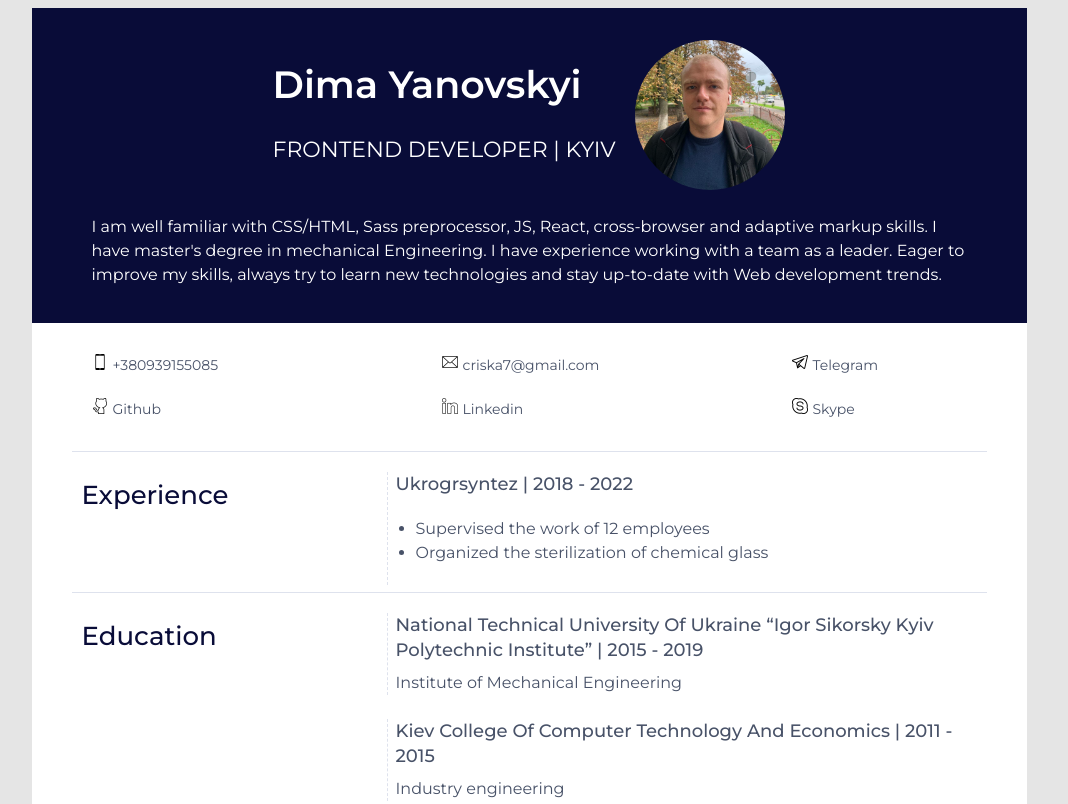
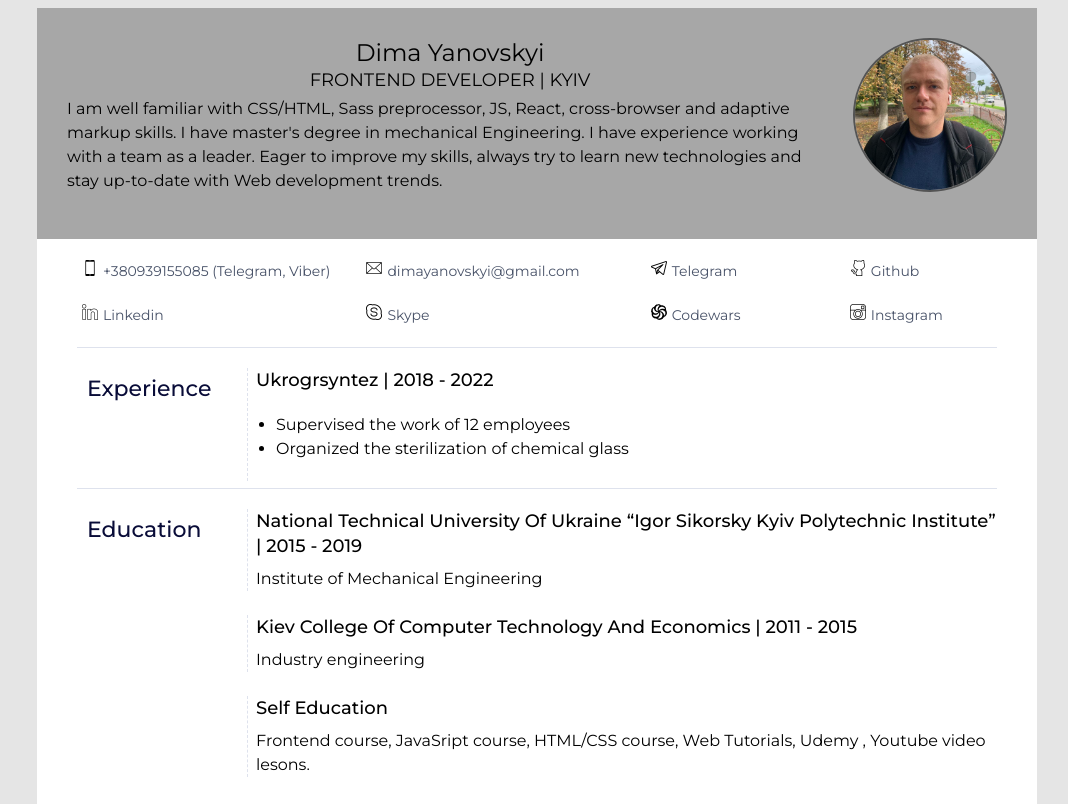
Before and after one commit to Defisto7/CV, a plain HTML site: page index.html in a window 1280 px wide. Shown: the top 804 px of the page, without its empty margins (111-1179 px from the left). Drawn offline with Linux system fonts and the light colour scheme.

Commit message:
Master
redesign

```diff
--- a/index.html
+++ b/index.html
@@ -12,25 +12,16 @@
     <link rel="stylesheet" href="style.css">
 </head>
 
-<body></body>
+<body>
 <div class="page">
     <header class="about">
         <div>
-            <div>
-                <h1 class="about__name">
-                    Dima Yanovskyi
-                </h1>
-                <div class="about__role">
-                    FRONTEND DEVELOPER | KYIV
-                </div>
+            <h1 class="about__name">
+                Dima Yanovskyi
+            </h1>
+            <div class="about__role">
+                FRONTEND DEVELOPER | KYIV
             </div>
-
-
-        </div>
-
-        <img class="about__photo" src="img/photo.jpg" alt="Dima Yanovskyi">
-
-        <div>
             <p class="about__text">
                 I am well familiar with CSS/HTML, Sass preprocessor, JS, React, cross-browser and adaptive markup
                 skills. I have master's degree in mechanical Engineering. I have experience working with a team as a
@@ -38,24 +29,32 @@
                 development trends.
             </p>
         </div>
+        <img class="about__photo" src="img/photo.jpg" alt="Dima Yanovskyi">
+
+        <div>
+
+        </div>
 
     </header>
 
     <main class="main">
         <section class="contacs">
             <a class="contacs__link phone" href="tel:+380939155085"><img class="icons" src="img/icons/smartphone.png"
-                    alt><img>+380939155085</a>
+                    alt><img>+380939155085 (Telegram, Viber)</a>
             <a class="contacs__link" href="mailto:criska7@gmail.com"><img class="icons" src="img/icons/email.png"
-                    alt><img>criska7@gmail.com</a>
+                    alt><img>dimayanovskyi@gmail.com</a>
             <a class="contacs__link" target="_blank" href="http://t.me/Defisto"><img class="icons"
                     src="img/icons/telegram.png" alt><img>Telegram</a>
             <a class="contacs__link" target="_blank" href="https://github.com/Defisto7"><img class="icons"
                     src="img/icons/github.png" alt><img>Github</a>
-            <a class="contacs__link" target="_blank"
-                href="https://www.linkedin.com/in/%D0%B4%D0%B8%D0%BC%D0%B0-%D1%8F%D0%BD%D0%BE%D0%B2%D1%81%D0%BA%D0%B8%D0%B9-23670022a/"><img
+            <a class="contacs__link" target="_blank" href="https://www.linkedin.com/in/dima-yanovskji-23670022a/"><img
                     class="icons" src="img/icons/linkedin.png" alt><img>Linkedin</a>
             <a class="contacs__link" target="_blank" href="https://join.skype.com/invite/BiztS3KVodNb"><img
                     class="icons" src="img/icons/skype.png" alt><img>Skype</a>
+            <a class="contacs__link" target="_blank" href="https://www.codewars.com/users/Defisto"><img class="icons"
+                    src="img/icons/codewars.png" alt><img>Codewars</a>
+            <a class="contacs__link" target="_blank" href="https://www.instagram.com/defisto77/"><img class="icons"
+                    src="img/icons/instagram.png" alt><img>Instagram</a>
         </section>
         <section class="info">
             <h2 class="info__title">Experience</h2>
@@ -181,14 +180,12 @@
                 <div class="project">
                     <h3 class="skills__title">Furniture collection</h3>
                     <h3 class="skills__title"></h3>
-                    <br>
                     <div class="project__link">
                         <a class="project__link" target="_blank" href="https://github.com/Defisto7/desire"><img
                                 class="icons" src="img/icons/github.png" alt><img>Github</a>
                         <a class="project__link" target="_blank" href="https://defisto7.github.io/desire-dist/"><img
                                 class="icons" src="img/icons/internet.png" alt><img>Demo</a>
                     </div>
-
                 </div>
 
             </div>
--- a/style.css
+++ b/style.css
@@ -1,11 +1,13 @@
 body {
+  width: 100%;
   font-family: 'Montserrat', sans-serif;
   font-style: normal;
   font-weight: normal;
   font-size: 16px;
   line-height: 150%;
-  color: #485268;
+  color: #000000;
   background-color: #E5E5E5;
+  box-sizing:border-box
 }
 strong {
   font-weight: 500;
@@ -13,14 +15,9 @@ strong {
 /* #region about */
 .about {
   display: flex;
-  justify-content: center;;
-  flex-wrap: wrap;
-  padding-top: 32px;
-  padding-left: 60px;
-  padding-right: 60px;
-  padding-bottom: 20px;
-  background-color: #090c38;
-  color: white;
+  justify-content: space-between;;
+  padding: 30px;
+  background-color: #a7a7a7;
 }
 .about__photo {
   width: 150px;
@@ -28,26 +25,27 @@ strong {
   border-radius: 50%;
   margin-left: 20px;
   object-fit: cover;
+  border: rgb(84, 84, 84) 2px solid;
 }
 .about__name {
-  margin: 15px 0 20px 0;
-  font-weight: 600;
-  font-size: 38px;
-  line-height: 60px;
+  margin: 0;
+  text-align: center;
+  font-weight: 400;
+  font-size: 24px;
+  line-height: 30px;
 }
 .about__role {
-  margin: 0 0 8px 0;
-  font-size: 22px;
-  line-height: 30px;
+  text-align: center;
+  font-size: 18px;
 }
 .about__text {
-  margin-top: 25px;
+  margin-top: 5px;
   width: 100%;
 }
 /* #endregion */
 
 .page {
-   width: 995px;
+   width: 1000px;
    margin: 0 auto;
 }
 
@@ -58,11 +56,11 @@ strong {
 /* #region contacs */
 .contacs{
   display: grid;
-  grid-template-columns: 1fr 1fr 0.5fr;
+  grid-template-columns: 1fr 1fr 0.7fr 0.5fr;
   grid-row-gap: 20px;
   font-size: 14px;
   justify-content: space-between;
-  padding: 30px 20px;
+  padding: 20px 5px;
 }
 
 .contacs__link{
@@ -91,13 +89,13 @@ strong {
 .info__title {
   margin: 10px;
   font-weight: 500;
-  font-size: 26px;
+  font-size: 22px;
   line-height: 100%;
   color:  #090c38;
 }
 
 .info__content {
-  width: 600px;
+  width: 750px;
 }
 
 .experience{
@@ -204,6 +202,8 @@ strong {
 }
 
 .project {
+  display: flex;
+  justify-content: space-between;
   border-left: 1px dashed #DEE2ED;
   padding-left: 8px;
   margin-top: 24px;
@@ -213,9 +213,7 @@ strong {
 }
 
 .project__link{
-  display: flex;
-  justify-content: center;
-  margin: 0 auto;
+  margin: 0 10px;
   text-decoration: none;
   color: black
 }
```
Also changed, not shown: img/icons/codewars.png (added), img/icons/instagram.png (added).
